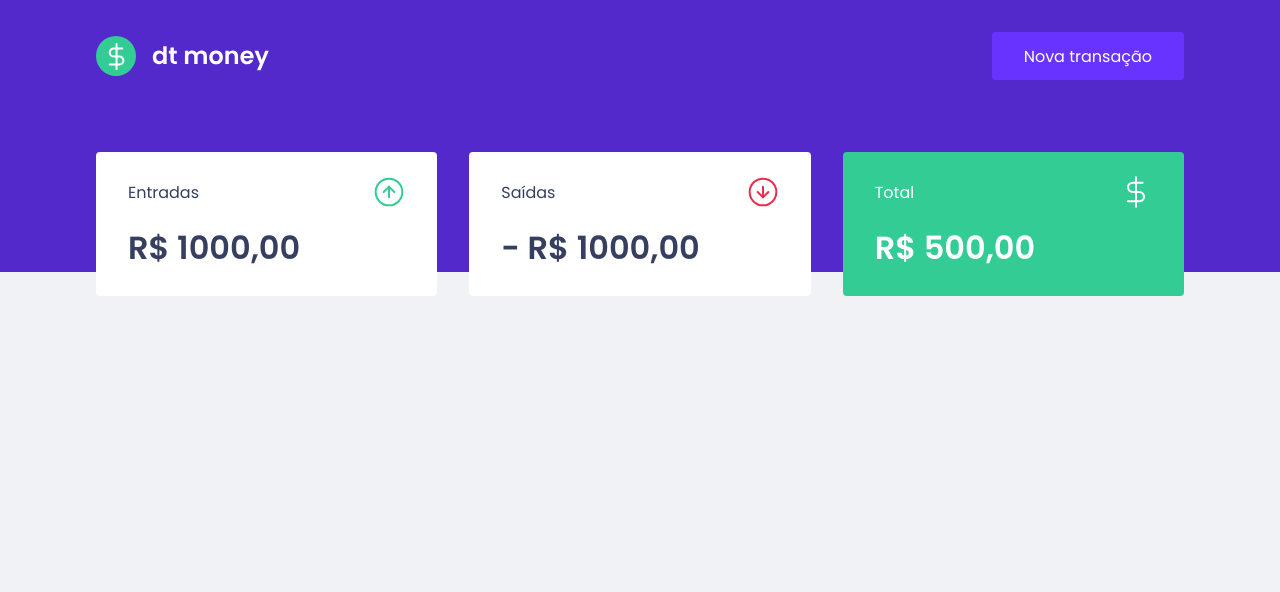
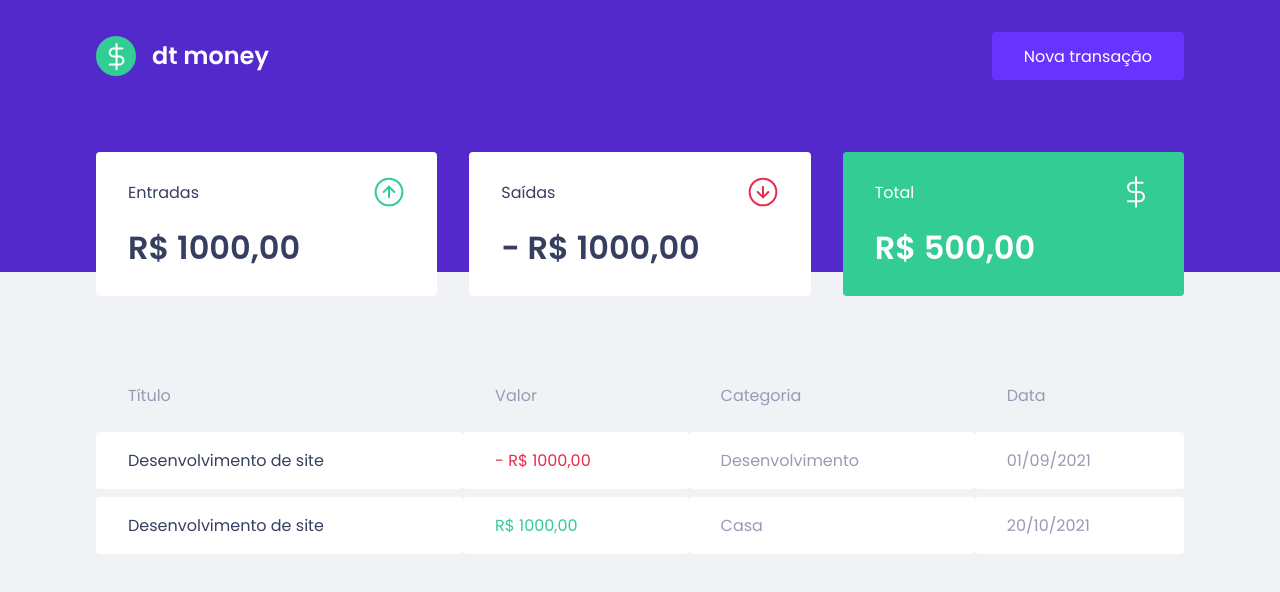
Before and after one commit to JuliaAzt/curso_react, a React (Create React App) app in the folder Capitulo 2/dtmoney/: page / in a window 1280 px wide. Shown: the top 592 px of the page. Built offline with nearby package versions, Linux system fonts and the light colour scheme.

Commit message:
[2] Componente: TransactionsTable

```diff
--- a/Capitulo 2/dtmoney/src/components/Dashboard/index.tsx
+++ b/Capitulo 2/dtmoney/src/components/Dashboard/index.tsx
@@ -1,10 +1,12 @@
 import {Container} from "./styles";
-import { Summary } from "./Summary";
+import { Summary } from "../Summary";
+import { TransactionsTable } from "../TransactionsTable";
 
 export function Dashboard(){
     return (
         <Container>
             <Summary/>
+            <TransactionsTable/>
         </Container>
     );
 }
--- /dev/null
+++ b/Capitulo 2/dtmoney/src/components/TransactionsTable/index.tsx
@@ -0,0 +1,32 @@
+import {Container} from "./styles";
+
+export function TransactionsTable(){
+    return (
+        <Container>
+            <table>
+                <thead>
+                    <tr>
+                        <th>Título</th>
+                        <th>Valor</th>
+                        <th>Categoria</th>
+                        <th>Data</th>
+                    </tr>
+                </thead>
+                <tbody>
+                    <tr >
+                        <td>Desenvolvimento de site</td>
+                        <td className="withdraw">- R$ 1000,00</td>
+                        <td>Desenvolvimento</td>
+                        <td>01/09/2021</td>
+                    </tr>
+                    <tr >
+                        <td>Desenvolvimento de site</td>
+                        <td className="deposit">R$ 1000,00</td>
+                        <td>Casa</td>
+                        <td>20/10/2021</td>
+                    </tr>
+                </tbody>
+            </table>
+        </Container>
+    )
+}
--- /dev/null
+++ b/Capitulo 2/dtmoney/src/components/TransactionsTable/styles.ts
@@ -0,0 +1,36 @@
+import styled from 'styled-components';
+
+export const Container = styled.div`
+    margin-top: 4rem;
+    table{
+        width: 100%;
+        border-spacing: 0 0.5rem;
+        th{
+            color: var(--text-body);
+            font-weight: 400;
+            padding: 1rem 2rem;
+            text-align: left;
+            line-height: 1.5rem;
+
+        }
+        td{
+            padding: 1rem 2rem;
+            border: 0px;
+            background: var(--shape);
+            color: var(--text-body);
+            border-radius: 0.25rem;
+
+            &:first-child {
+                color: var(--text-title);
+            }
+            &.deposit{
+                color: var(--green);
+            }
+            &.withdraw{
+                color: var(--red);
+            }
+        }
+
+    }
+
+`;
```
Also changed, not shown: Capitulo 2/dtmoney/src/components/Summary/index.tsx (renamed from Capitulo 2/dtmoney/src/components/Dashboard/Summary/index.tsx, +4 -3 lines), Capitulo 2/dtmoney/src/components/Summary/styles.ts (renamed from Capitulo 2/dtmoney/src/components/Dashboard/Summary/styles.ts).
